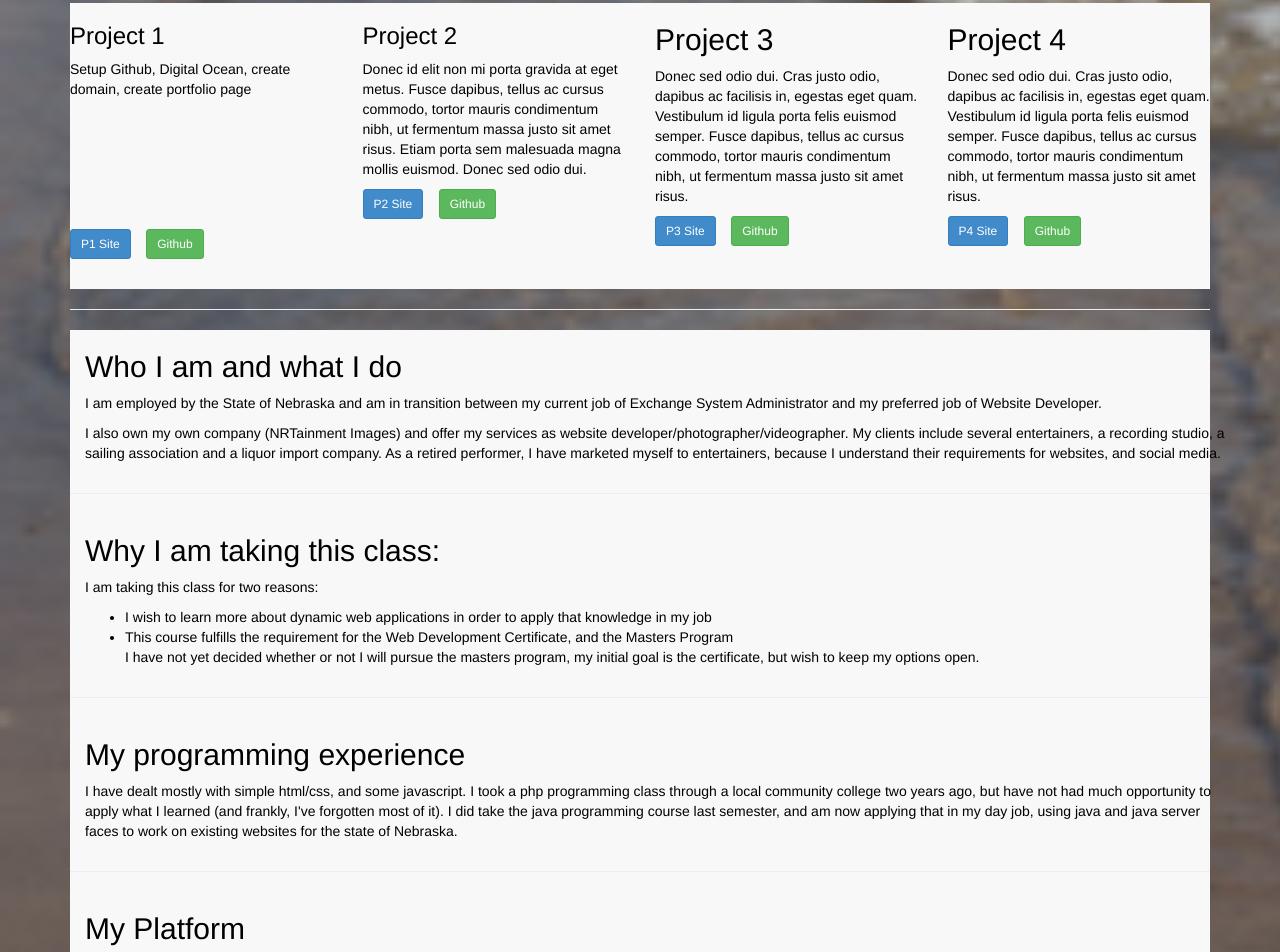
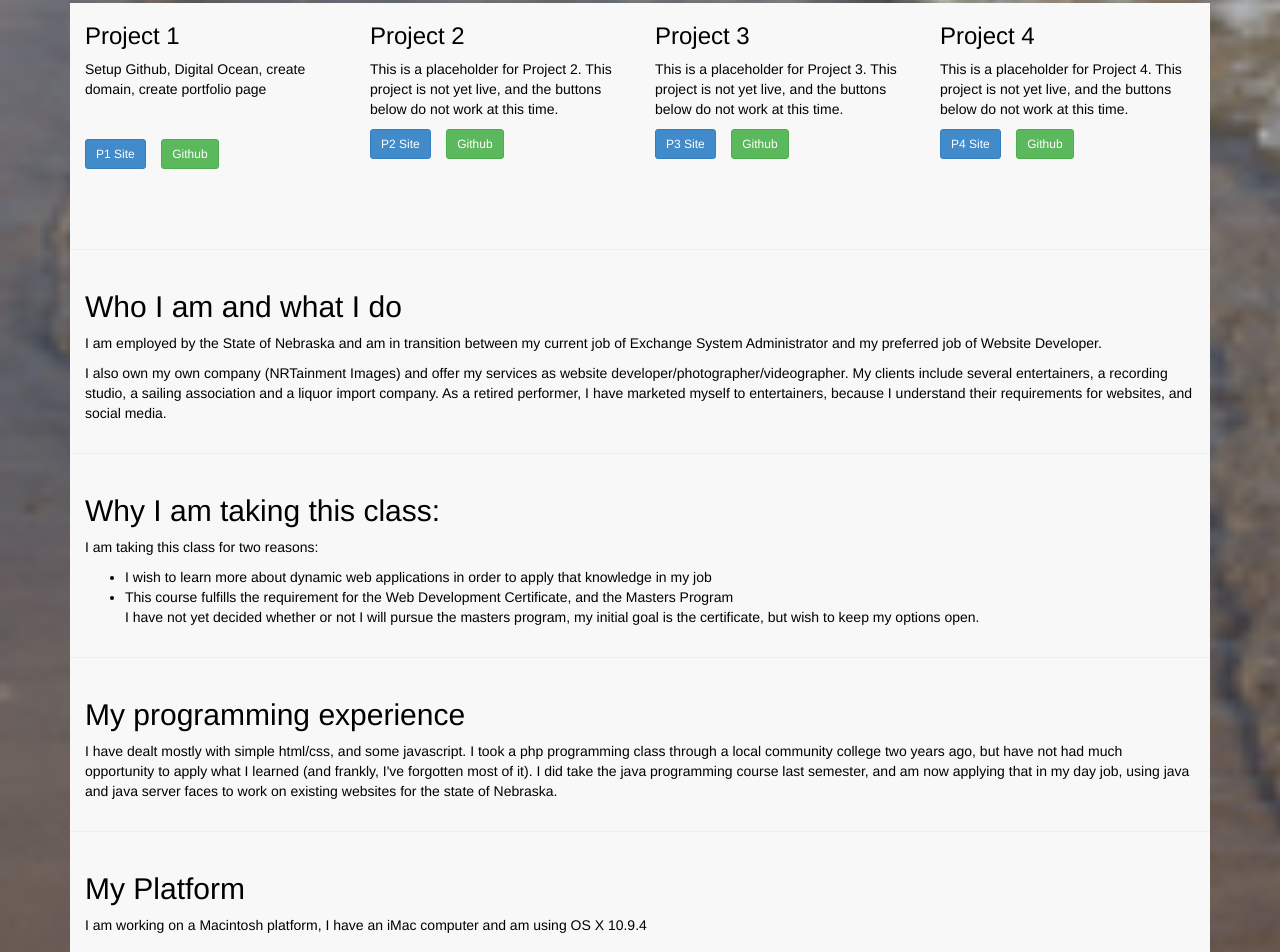
Before and after one commit to ntaylor120/p1, a plain HTML site: page index.html in a window 1280 px wide. Shown: the part 423-1375 px from the top of the page. Drawn offline with nearby package versions, Linux system fonts and the light colour scheme; a script that the page names is missing; files whose address does not match are found by name.

Commit message:
cleaned up margin issues for the thumbnail section, cleaned up two errors found with validator.w3.org site, cleaned up README.me typos.  //nt

```diff
--- a/index.html
+++ b/index.html
@@ -16,6 +16,7 @@
 
     <!-- Custom styles for this template -->
     <link href="css/extra-bootstrap.css" rel="stylesheet" type="text/css">
+    <!--<link href="css/jumbotron-narrow.css" rel="stylesheet" type="text/css">-->
 
     <!-- Just for debugging purposes. Don't actually copy these 2 lines! -->
     <!--[if lt IE 9]><script src="../../assets/js/ie8-responsive-file-warning.js"></script><![endif]-->
@@ -34,13 +35,14 @@
     <div class="navbar navbar-inverse navbar-fixed-top" role="navigation">
       <div class="container">
         <div class="navbar-header">
+          <!--
           <button type="button" class="navbar-toggle collapsed" data-toggle="collapse" data-target=".navbar-collapse">
             <span class="sr-only">Toggle navigation</span>
             <span class="icon-bar"></span>
             <span class="icon-bar"></span>
             <span class="icon-bar"></span>
-          </button>
-          <a class="navbar-brand" href="#">HUES STUDENT PORTFOLIO PAGE FOR CSCI E-15:  Dynamic Web Applications   Fall 2014</a>
+          </button> -->
+          <h4 class="text-warning" >PORTFOLIO PAGE FOR CSCI E-15:  Dynamic Web Applications   Fall 2014</h4>
         </div>
 
       </div>
@@ -67,15 +69,14 @@
     <div class="container">
 
     <div class="bg-ltGray">
-      <!-- Example row of columns -->
+
       <div class="row">
+      <div class="container-fluid">
         <div class="col-xs-12 col-sm-12 col-md-3 col-lg-3">
           <h3>Project 1</h3>
           <p>Setup Github, Digital Ocean, create domain, create portfolio page</p>
           <p>&nbsp;</p>
-          <p>&nbsp;</p>
-			<p>&nbsp;</p>
-          <p>&nbsp;</p>
+
           <p><a class="btn btn-sm btn-primary" href="http://www.nrtainmenttesting.me" role="button">P1 Site</a> <span>&nbsp;&nbsp;</span> <a class="btn btn-sm btn-success" href="https://github.com/ntaylor120/p1" role="button">Github</a></p>
                   <div class="clearfix visible-sm-block"><hr></div>
 
@@ -83,7 +84,7 @@
         </div>
        <div class="col-xs-12 col-sm-12 col-md-3 col-lg-3">
           <h3>Project 2</h3>
-          <p>Donec id elit non mi porta gravida at eget metus. Fusce dapibus, tellus ac cursus commodo, tortor mauris condimentum nibh, ut fermentum massa justo sit amet risus. Etiam porta sem malesuada magna mollis euismod. Donec sed odio dui. </p>
+          <p>This is a placeholder for Project 2.  This project is not yet live, and the buttons below do not work at this time.</p>
           <p><a class="btn btn-sm btn-primary" href="#" role="button">P2 Site </a> <span>&nbsp;&nbsp;</span> <a class="btn btn-sm btn-success" href="#" role="button">Github </a></p>
           <p>&nbsp;</p>
 <p>&nbsp;</p>
@@ -92,8 +93,8 @@
 
        </div>
        <div class="col-xs-12 col-sm-12 col-md-3 col-lg-3">
-          <h2>Project 3</h2>
-          <p>Donec sed odio dui. Cras justo odio, dapibus ac facilisis in, egestas eget quam. Vestibulum id ligula porta felis euismod semper. Fusce dapibus, tellus ac cursus commodo, tortor mauris condimentum nibh, ut fermentum massa justo sit amet risus.</p>
+          <h3>Project 3</h3>
+          <p>This is a placeholder for Project 3.  This project is not yet live, and the buttons below do not work at this time.</p>
           <p><a class="btn btn-sm btn-primary" href="#" role="button">P3 Site </a> <span>&nbsp;&nbsp;</span> <a class="btn btn-sm btn-success" href="#" role="button">Github </a></p><br>
                  <div class="clearfix visible-sm-block"><hr></div>
 
@@ -101,8 +102,8 @@
 
 
      <div class="col-xs-12 col-sm-12 col-md-3 col-lg-3">
-          <h2>Project 4</h2>
-          <p>Donec sed odio dui. Cras justo odio, dapibus ac facilisis in, egestas eget quam. Vestibulum id ligula porta felis euismod semper. Fusce dapibus, tellus ac cursus commodo, tortor mauris condimentum nibh, ut fermentum massa justo sit amet risus.</p>
+          <h3>Project 4</h3>
+          <p>This is a placeholder for Project 4.  This project is not yet live, and the buttons below do not work at this time.</p>
           <p><a class="btn btn-sm btn-primary" href="#" role="button">P4 Site </a> <span>&nbsp;&nbsp;</span> <a class="btn btn-sm btn-success" href="#" role="button">Github </a></p>
         <div class="clearfix visible-sm-block"><hr></div>
         </div>
@@ -113,7 +114,7 @@
       <hr>
       <div class="bg-ltGray">
       <div class="row-fluid">
-      <div class="container">
+      <div class="container-fluid">
 <h2>Who I am and what I do</h2>
 <p>I am employed by the State of Nebraska and am  in transition between my current job of Exchange System Administrator and my preferred job of Website Developer.  </p>
 <p>I also own my own company (NRTainment Images) and offer my services as website developer/photographer/videographer.  My clients include several entertainers, a recording studio, a sailing association and a liquor import company.  As a retired performer, I have marketed myself to entertainers, because I understand their requirements for websites, and social media.</p>
@@ -121,7 +122,7 @@
 <hr>
 
 <div class="row-fluid">
-<div class="container">
+<div class="container-fluid">
 <h2>Why I am taking this class:</h2>
 
 <p>I am taking this class for two reasons:
@@ -136,7 +137,7 @@
 <hr>
 
 <div class="row-fluid">
-<div class="container">
+<div class="container-fluid">
 <h2>My programming experience</h2>
 <p>I have dealt mostly with simple html/css, and some javascript.  I took a php programming class through a local community college two years ago, but have not had much opportunity to apply what I learned (and frankly, I've forgotten most of it).  I did take the java programming course last semester, and am now applying that in my day job, using java and java server faces to work on existing websites for the state of Nebraska.</p>
 </div>
@@ -144,14 +145,14 @@
 
 <hr>
 <div class="row-fluid">
-<div class="container">
+<div class="container-fluid">
 <h2>My Platform</h2>
 <p>I am working on a Macintosh platform, I have an iMac computer and am using OS X 10.9.4</p>
 </div>
 </div>
 
 <div class="row-fluid">
-<div class="container">
+<div class="container-fluid">
 <h2>Other</h2>
 <p>I am very much looking forward to this class, as my recording studio client is in the process of purchasing a liquor import company, his new website will require php for the landing page (in order to verify that the user is over 21 years of age), and for a special section he wants to create for people to be able to log in and get special deals on his product.</p>
 </div>
```
Also changed, not shown: 1 other file.
